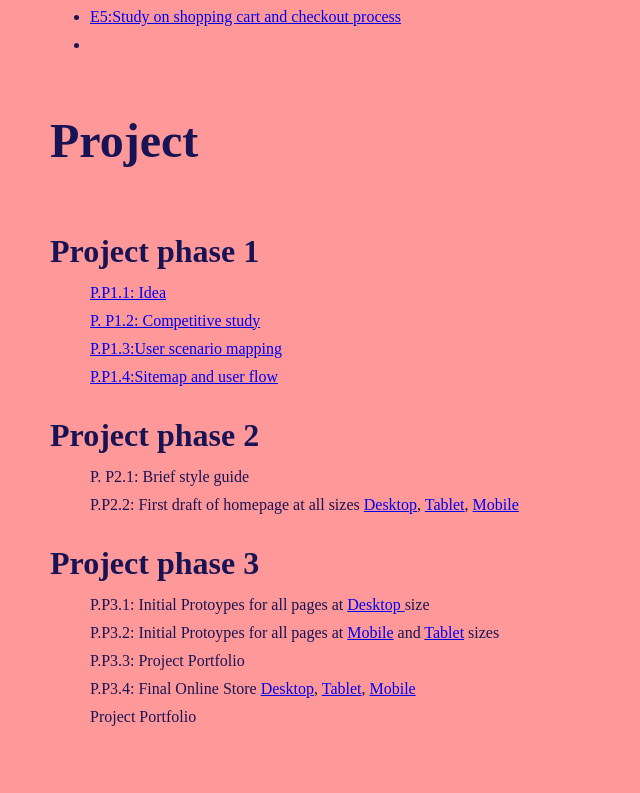
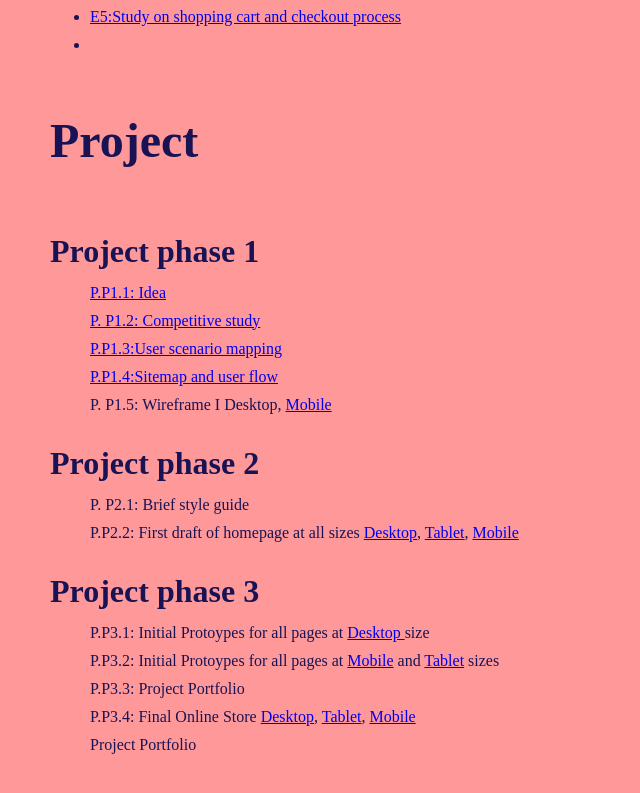
Before and after one commit to Athichamyne/avt415, a plain HTML site: page index.html in a window 1280 px wide. Shown: the part 780-1573 px from the top of the page, without its empty margins (0-640 px from the left). Drawn offline with Linux system fonts and the light colour scheme.

Commit message:
Update index.html

```diff
--- a/index.html
+++ b/index.html
@@ -34,6 +34,7 @@
 				<dd><a href="https://xd.adobe.com/view/2cec6272-ac29-4bcd-b7c0-bfd6e19f53b7-79bf/">P. P1.2: Competitive study</a></dd>
 				<dd><a href="project/P. P1.3- User scenario mapping/P. P1.3- User scenario mapping.html">P.P1.3:User scenario mapping</a></dd>
 				<dd><a href="https://www.figma.com/design/d8qw7jVnj7YdkdnoqNYZz3/Untitled?node-id=0-1&t=aIo6xMsjVUfOs7oj-1"> P.P1.4:Sitemap and user flow</a></dd>
+				<dd>P. P1.5: Wireframe I Desktop, <a href="https://www.figma.com/proto/ow4v9NvWWFR3YvOaoVJ0fW/P.-P1.5%3A-Wireframe-I-mobile?node-id=0-1&t=g4W4Bn0a5WyWmKqj-1">Mobile</a></dd>
 			<dd></dd>
 			</dl>
 			<dl>
```
